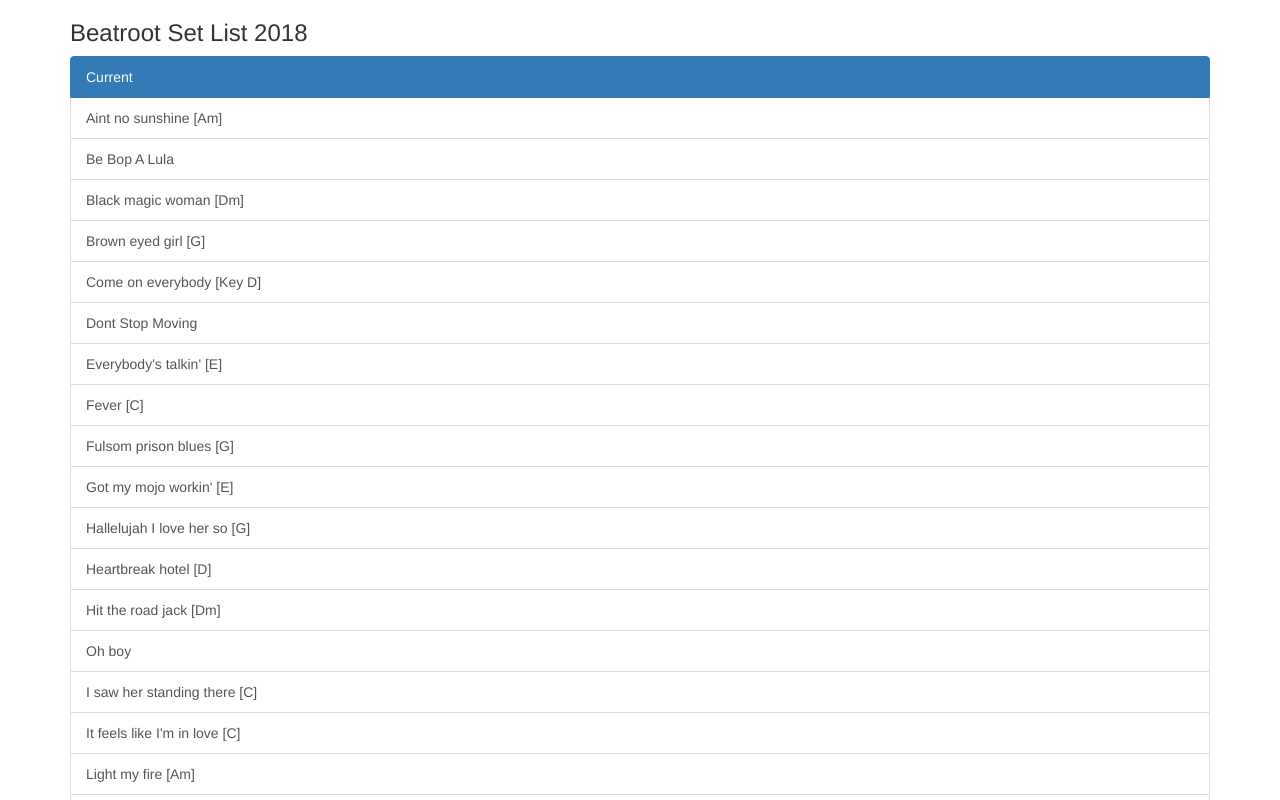
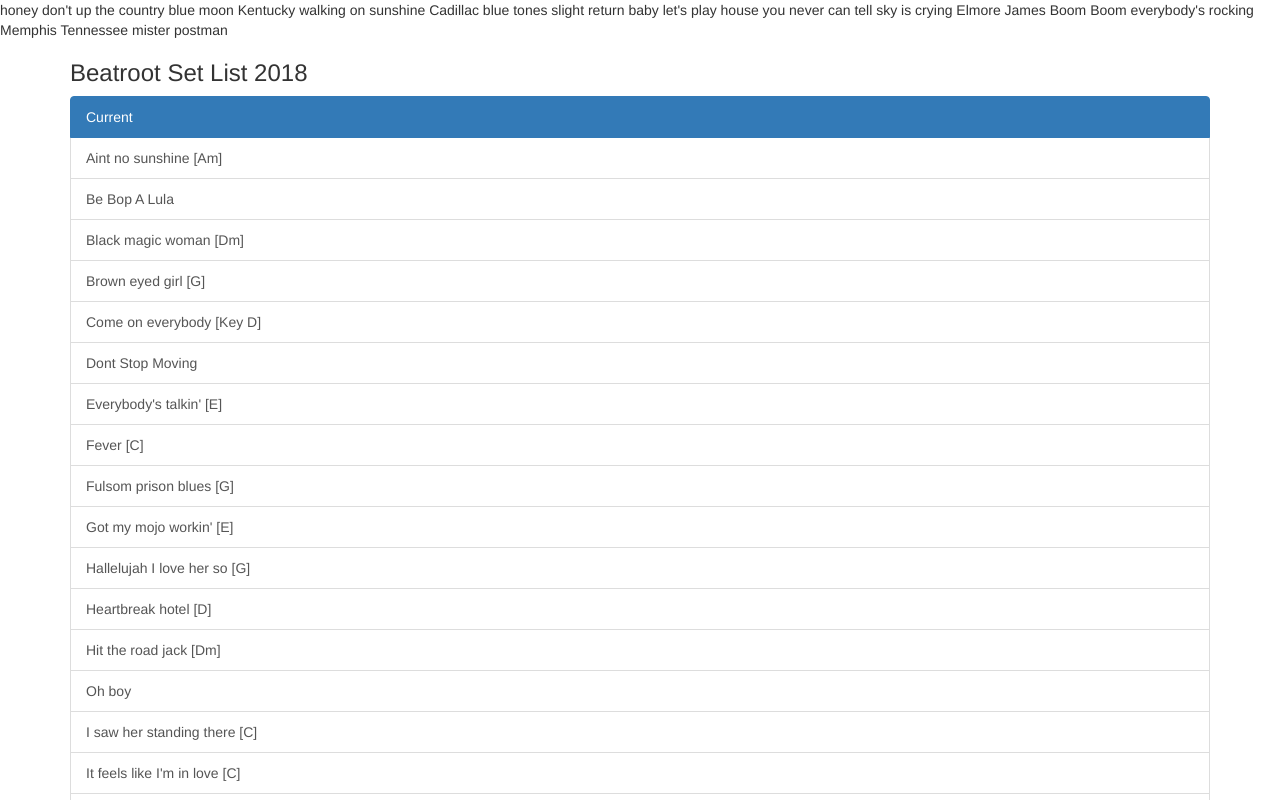
Before and after one commit to ZaphodBeeblebroxIII/beatroot, a plain HTML site: page index.html in a window 1280 px wide. Shown: the top 800 px of the page. Drawn offline with nearby package versions, Linux system fonts and the light colour scheme.

Commit message:
Update index.html

```diff
--- a/index.html
+++ b/index.html
@@ -9,7 +9,20 @@
   <script src="https://maxcdn.bootstrapcdn.com/bootstrap/3.3.7/js/bootstrap.min.js"></script>
 </head>
 <body>
+honey don't
+up the country
+blue moon Kentucky
+walking on sunshine
+Cadillac
+blue tones slight return
+baby let's play house
+you never can tell
 
+sky is crying Elmore James
+Boom Boom
+everybody's rocking
+Memphis Tennessee
+mister postman
 <div class="container">
   <h3>Beatroot Set List 2018</h3>
   <div class="list-group">
```
